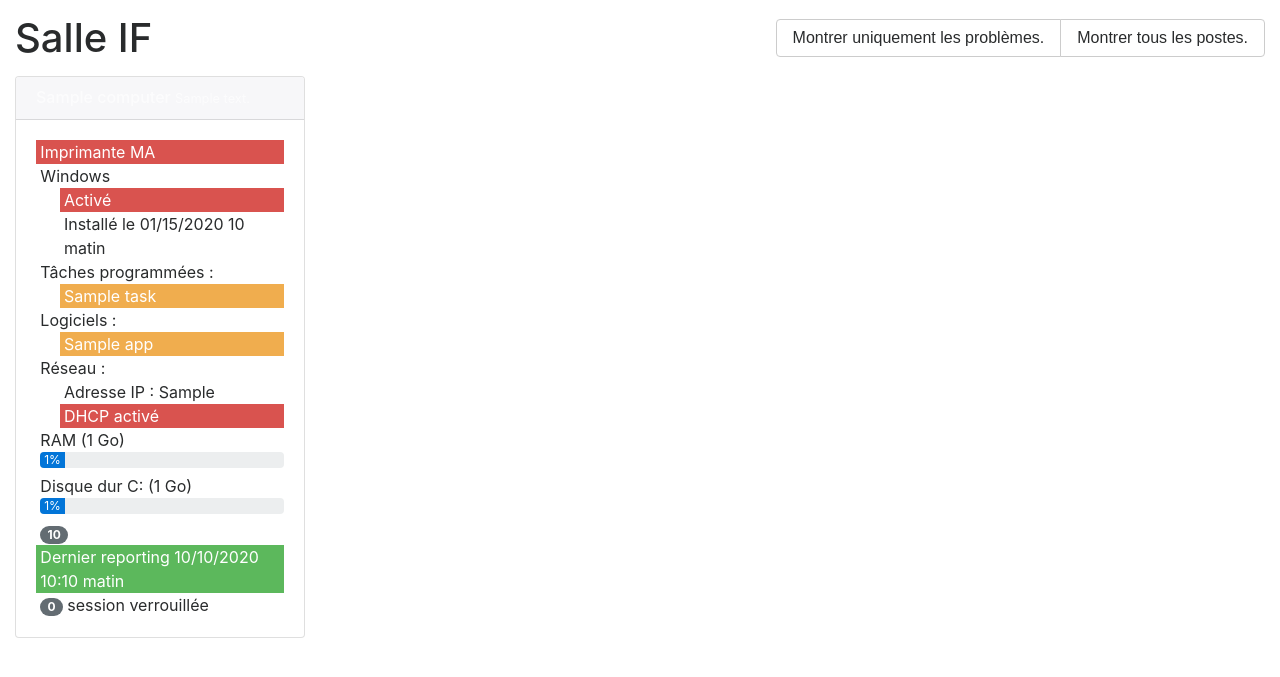
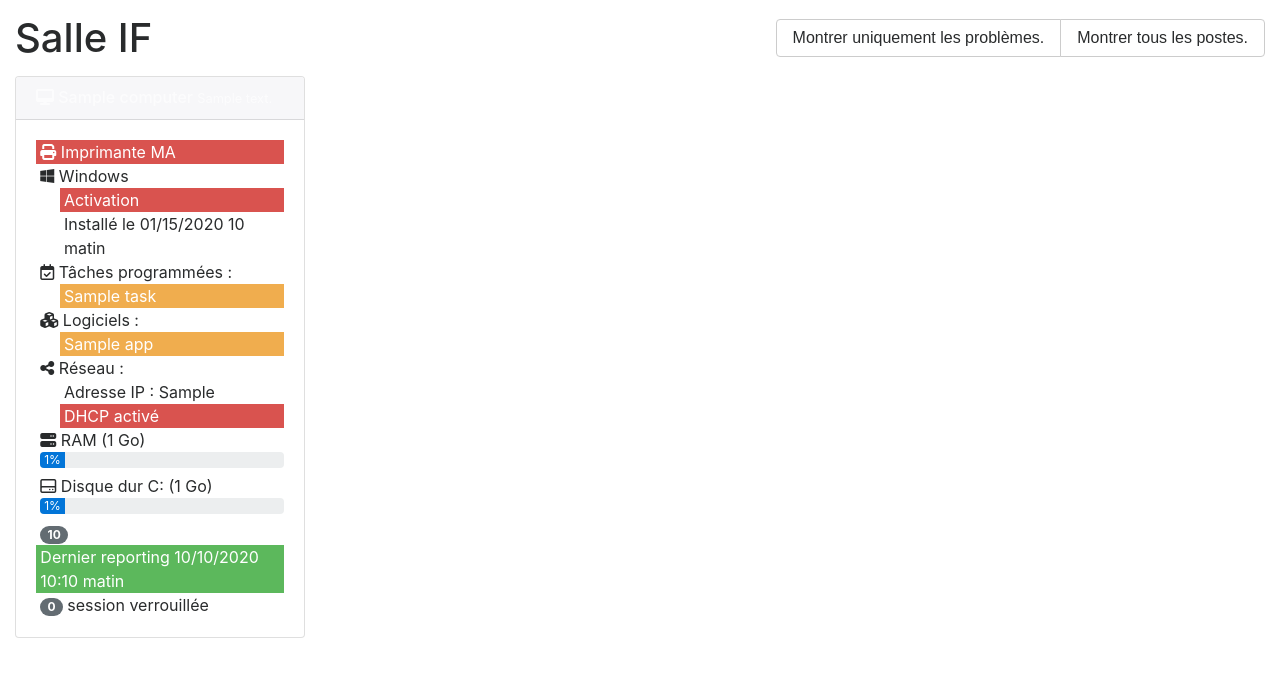
Before and after one commit to BdEINSALyon/dashboard, a Django app: template board/templates/board/computer.html in a window 1280 px wide. Shown: the top 677 px of the page. Run offline with Django 3.2, Linux system fonts and the light colour scheme; the template is opened without the code that fills it: most values are stand-ins (such as "Sample title", 1, 10 or a date in 2020); data that the repository does not hold is empty; some libraries are stand-ins or nearby versions.

Commit message:
Add icons

```diff
--- a/board/templates/board/base.html
+++ b/board/templates/board/base.html
@@ -8,6 +8,8 @@
     {% endblock meta %}
 
     <title>{% block title %}{% endblock %}</title>
+
+    <script src="https://use.fontawesome.com/f751ff59eb.js"></script>
 
     {% block style %}
         <link rel="stylesheet" href="https://maxcdn.bootstrapcdn.com/bootstrap/4.0.0-alpha.6/css/bootstrap.min.css"
--- a/board/templates/board/computer.html
+++ b/board/templates/board/computer.html
@@ -36,7 +36,7 @@
                 <div class="col-sm-6 col-md-4 col-lg-3">
                     <div class="mb-3 card card-outline-{{ computer.get_color }}">
                         <h6 class="card-header card-inverse bg-{{ computer.get_color }}">
-                            {{ computer.name }}
+                            <i class="fa fa-desktop"></i> {{ computer.name }}
                             {% if status.description %}
                                 <small>{{ status.description }}</small>
                             {% endif %}
@@ -44,20 +44,20 @@
                         <div class="card-block">
                             <ul class="list-unstyled mb-0">
                                 <li class="text-white bg-{% if status.imprimante_ma %}success{% else %}danger{% endif %}">
-                                    Imprimante MA
+                                    <i class="fa fa-print"></i> Imprimante MA
                                 </li>
                                 <li>
-                                    Windows
+                                    <i class="fa fa-windows"></i> Windows
                                     <ul class="no-style">
                                         <li class="text-white bg-{% if status.windows_activation %}success{% else %}danger{% endif %}">
-                                            Activé
+                                            Activation
                                         </li>
                                         <li>
                                             Installé le {{ computer.install_date|date:'SHORT_DATETIME_FORMAT' }}
                                         </li>
                                     </ul>
                                 </li>
-                                <li>Tâches programmées :
+                                <li><i class="fa fa-calendar-check-o"></i> Tâches programmées :
                                     <ul class="no-style">
                                         {% for _, task in computer.get_sorted_tasks %}
                                             <li data-toggle="tooltip"
@@ -69,7 +69,7 @@
                                         {% endfor %}
                                     </ul>
                                 </li>
-                                <li>Logiciels :
+                                <li><i class="fa fa-cubes"></i> Logiciels :
                                     <ul class="no-style">
                                         {% for _, app in computer.get_sorted_apps %}
                                             <li data-toggle="tooltip"
@@ -82,7 +82,7 @@
                                     </ul>
                                 </li>
                                 {% if status.network %}
-                                    <li>Réseau :
+                                    <li><i class="fa fa-share-alt"></i> Réseau :
                                         <ul class="no-style">
                                             <li>Adresse IP : {{ status.network.ip }}</li>
                                             <li class="text-white bg-{% if status.network.dhcp %}success{% else %}danger{% endif %}">
@@ -91,7 +91,7 @@
                                         </ul>
                                     </li>
                                 {% endif %}
-                                <li>RAM ({{ computer.total_ram }} Go)
+                                <li><i class="fa fa-server"></i> RAM ({{ computer.total_ram }} Go)
                                     <div class="progress">
                                         <div class="progress-bar bg-{{ computer.get_ram_color }}"
                                              role="progressbar" aria-valuenow="{{ computer.get_ram_percentage }}"
@@ -101,7 +101,7 @@
                                         </div>
                                     </div>
                                 </li>
-                                <li>Disque dur C: ({{ computer.total_disk }} Go)
+                                <li><i class="fa fa-hdd-o"></i> Disque dur C: ({{ computer.total_disk }} Go)
                                     <div class="progress">
                                         <div class="progress-bar bg-{{ computer.get_disk_color }}"
                                              role="progressbar" aria-valuenow="{{ computer.get_disk_percentage }}"
```
